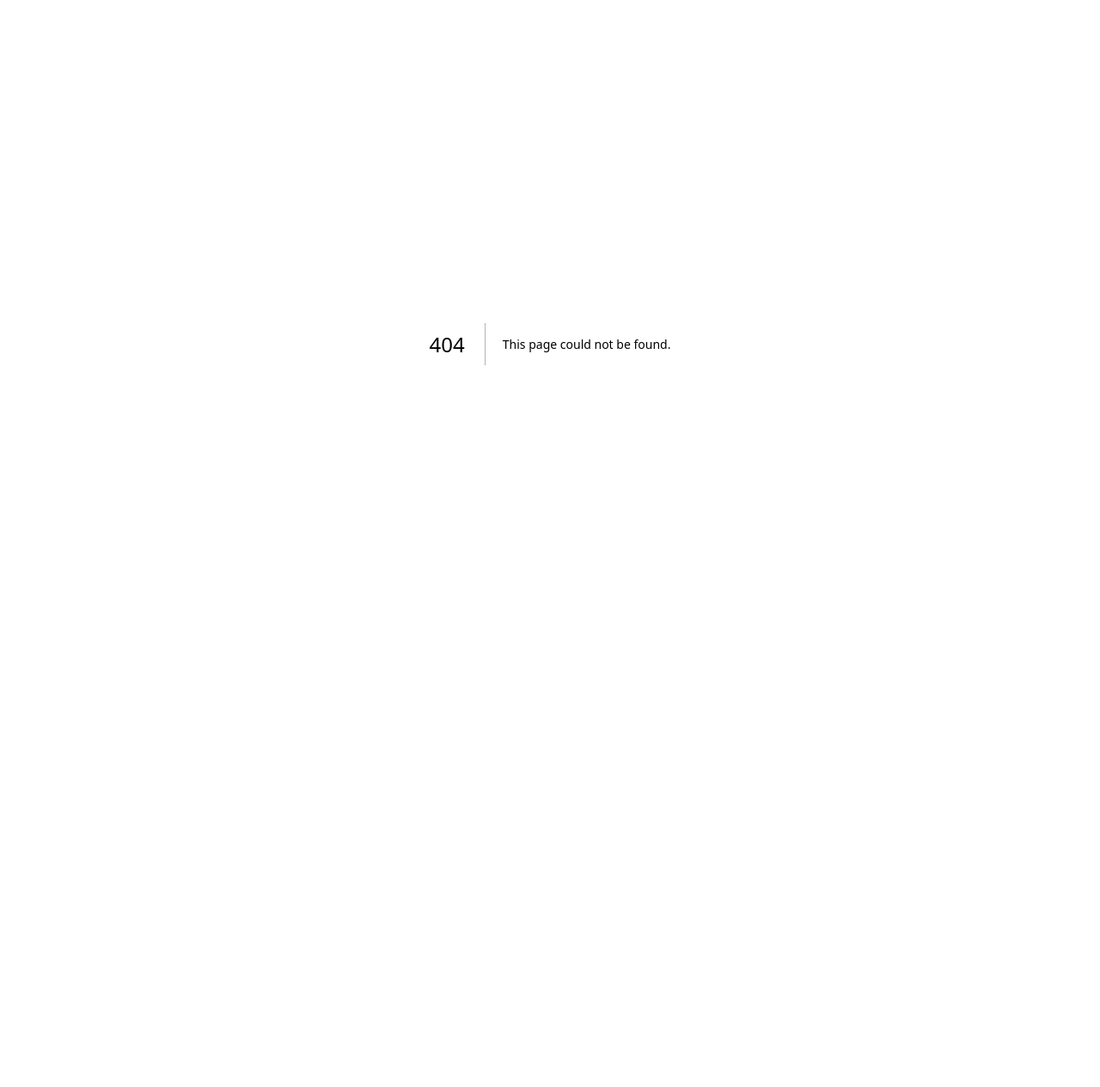
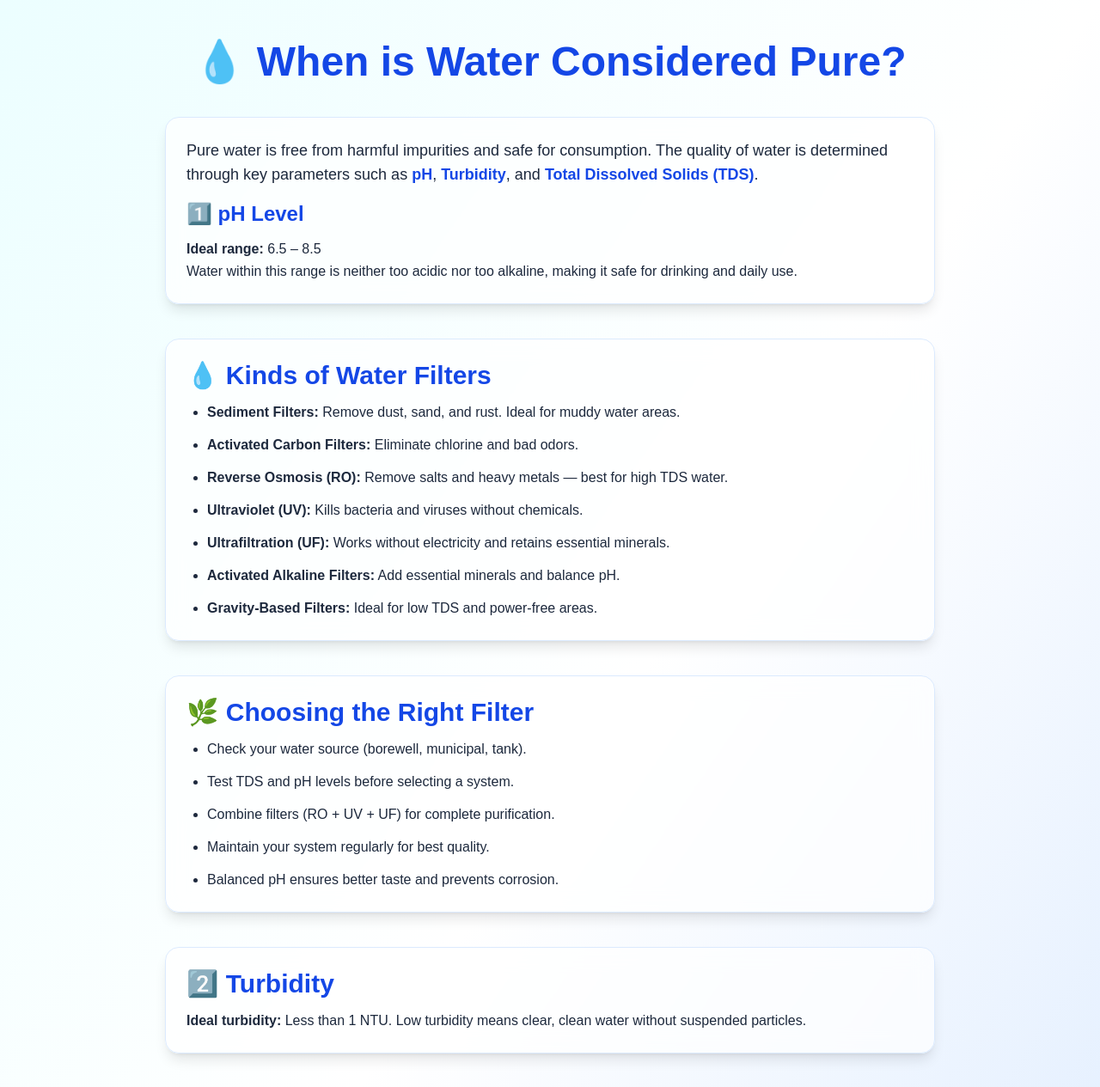
Before and after one commit to alladishailendra/JALSUDDHI, a Next.js app: page /goodwater in a window 1280 px wide. Before the commit this address had no page. Shown: the top 1265 px of the page at 86% size. Before the commit the page ends 800 px from the top, so only its background shows below. Built offline with nearby package versions, Linux system fonts and the light colour scheme.

Commit message:
Updated goodwater page with new animations and layout

```diff
--- /dev/null
+++ b/pages/goodwater.js
@@ -0,0 +1,166 @@
+// pages/goodwater.js
+import { motion } from "framer-motion";
+
+export default function GoodWater() {
+  return (
+    <div className="min-h-screen bg-gradient-to-br from-cyan-50 via-white to-blue-100 text-slate-800 px-6 py-12 overflow-y-auto">
+      <motion.h1
+        className="text-4xl md:text-5xl font-extrabold text-center text-blue-700 mb-10"
+        initial={{ opacity: 0, y: -30 }}
+        animate={{ opacity: 1, y: 0 }}
+        transition={{ duration: 1 }}
+      >
+        💧 When is Water Considered Pure?
+      </motion.h1>
+
+      <div className="max-w-4xl mx-auto space-y-10 leading-relaxed">
+        <motion.section
+          initial={{ opacity: 0 }}
+          animate={{ opacity: 1 }}
+          transition={{ delay: 0.5, duration: 1.2 }}
+          className="bg-white/70 shadow-lg backdrop-blur-md p-6 rounded-2xl border border-blue-100"
+        >
+          <p className="text-lg mb-4">
+            Pure water is free from harmful impurities and safe for consumption.
+            The quality of water is determined through key parameters such as{" "}
+            <span className="font-semibold text-blue-700">pH</span>,{" "}
+            <span className="font-semibold text-blue-700">Turbidity</span>, and{" "}
+            <span className="font-semibold text-blue-700">
+              Total Dissolved Solids (TDS)
+            </span>
+            .
+          </p>
+
+          <h2 className="text-2xl font-bold text-blue-700 mb-3">1️⃣ pH Level</h2>
+          <p>
+            <strong>Ideal range:</strong> 6.5 – 8.5 <br />
+            Water within this range is neither too acidic nor too alkaline,
+            making it safe for drinking and daily use.
+          </p>
+        </motion.section>
+
+        <motion.section
+          initial={{ opacity: 0 }}
+          animate={{ opacity: 1 }}
+          transition={{ delay: 0.8, duration: 1.2 }}
+          className="bg-white/70 shadow-lg backdrop-blur-md p-6 rounded-2xl border border-blue-100"
+        >
+          <h2 className="text-3xl font-bold text-blue-700 mb-3">
+            💧 Kinds of Water Filters
+          </h2>
+          <ul className="list-disc pl-6 space-y-3">
+            <li>
+              <strong>Sediment Filters:</strong> Remove dust, sand, and rust.
+              Ideal for muddy water areas.
+            </li>
+            <li>
+              <strong>Activated Carbon Filters:</strong> Eliminate chlorine and
+              bad odors.
+            </li>
+            <li>
+              <strong>Reverse Osmosis (RO):</strong> Remove salts and heavy
+              metals — best for high TDS water.
+            </li>
+            <li>
+              <strong>Ultraviolet (UV):</strong> Kills bacteria and viruses
+              without chemicals.
+            </li>
+            <li>
+              <strong>Ultrafiltration (UF):</strong> Works without electricity
+              and retains essential minerals.
+            </li>
+            <li>
+              <strong>Activated Alkaline Filters:</strong> Add essential
+              minerals and balance pH.
+            </li>
+            <li>
+              <strong>Gravity-Based Filters:</strong> Ideal for low TDS and
+              power-free areas.
+            </li>
+          </ul>
+        </motion.section>
+
+        <motion.section
+          initial={{ opacity: 0 }}
+          animate={{ opacity: 1 }}
+          transition={{ delay: 1, duration: 1.2 }}
+          className="bg-white/70 shadow-lg backdrop-blur-md p-6 rounded-2xl border border-blue-100"
+        >
+          <h2 className="text-3xl font-bold text-blue-700 mb-3">
+            🌿 Choosing the Right Filter
+          </h2>
+          <ul className="list-disc pl-6 space-y-3">
+            <li>Check your water source (borewell, municipal, tank).</li>
+            <li>Test TDS and pH levels before selecting a system.</li>
+            <li>
+              Combine filters (RO + UV + UF) for complete purification.
+            </li>
+            <li>Maintain your system regularly for best quality.</li>
+            <li>
+              Balanced pH ensures better taste and prevents corrosion.
+            </li>
+          </ul>
+        </motion.section>
+
+        <motion.section
+          initial={{ opacity: 0 }}
+          animate={{ opacity: 1 }}
+          transition={{ delay: 1.3, duration: 1.2 }}
+          className="bg-white/70 shadow-lg backdrop-blur-md p-6 rounded-2xl border border-blue-100"
+        >
+          <h2 className="text-3xl font-bold text-blue-700 mb-3">2️⃣ Turbidity</h2>
+          <p>
+            <strong>Ideal turbidity:</strong> Less than 1 NTU. Low turbidity
+            means clear, clean water without suspended particles.
+          </p>
+        </motion.section>
+
+        <motion.section
+          initial={{ opacity: 0 }}
+          animate={{ opacity: 1 }}
+          transition={{ delay: 1.6, duration: 1.2 }}
+          className="bg-white/70 shadow-lg backdrop-blur-md p-6 rounded-2xl border border-blue-100"
+        >
+          <h2 className="text-3xl font-bold text-blue-700 mb-3">
+            3️⃣ Total Dissolved Solids (TDS)
+          </h2>
+          <p>
+            <strong>Ideal range:</strong> 50–250 mg/L. <br /> High TDS affects
+            taste and may indicate contamination, while very low TDS can make
+            water taste flat.
+          </p>
+        </motion.section>
+
+        <motion.section
+          initial={{ opacity: 0 }}
+          animate={{ opacity: 1 }}
+          transition={{ delay: 1.9, duration: 1.2 }}
+          className="bg-white/70 shadow-lg backdrop-blur-md p-6 rounded-2xl border border-blue-100"
+        >
+          <h2 className="text-3xl font-bold text-blue-700 mb-3">
+            🌿 Key Points About Pure Water
+          </h2>
+          <ul className="list-disc pl-6 space-y-3">
+            <li>Safe for drinking, cooking, and hygiene.</li>
+            <li>Colorless, odorless, and tasteless.</li>
+            <li>Free from pathogens, chemicals, and heavy metals.</li>
+            <li>Promotes health and proper body function.</li>
+            <li>Regular testing helps maintain purity.</li>
+          </ul>
+        </motion.section>
+
+        {/* Button back to dashboard */}
+        <div className="flex justify-center mt-12">
+          <motion.button
+            whileHover={{ scale: 1.05 }}
+            whileTap={{ scale: 0.95 }}
+            onClick={() => (window.location.href = "/dashboard")}
+            className="px-6 py-3 rounded-full bg-blue-600 text-white font-semibold shadow-lg hover:bg-blue-700 transition-all"
+          >
+            ⬅ Back to Dashboard
+          </motion.button>
+        </div>
+      </div>
+    </div>
+  );
+}
```
